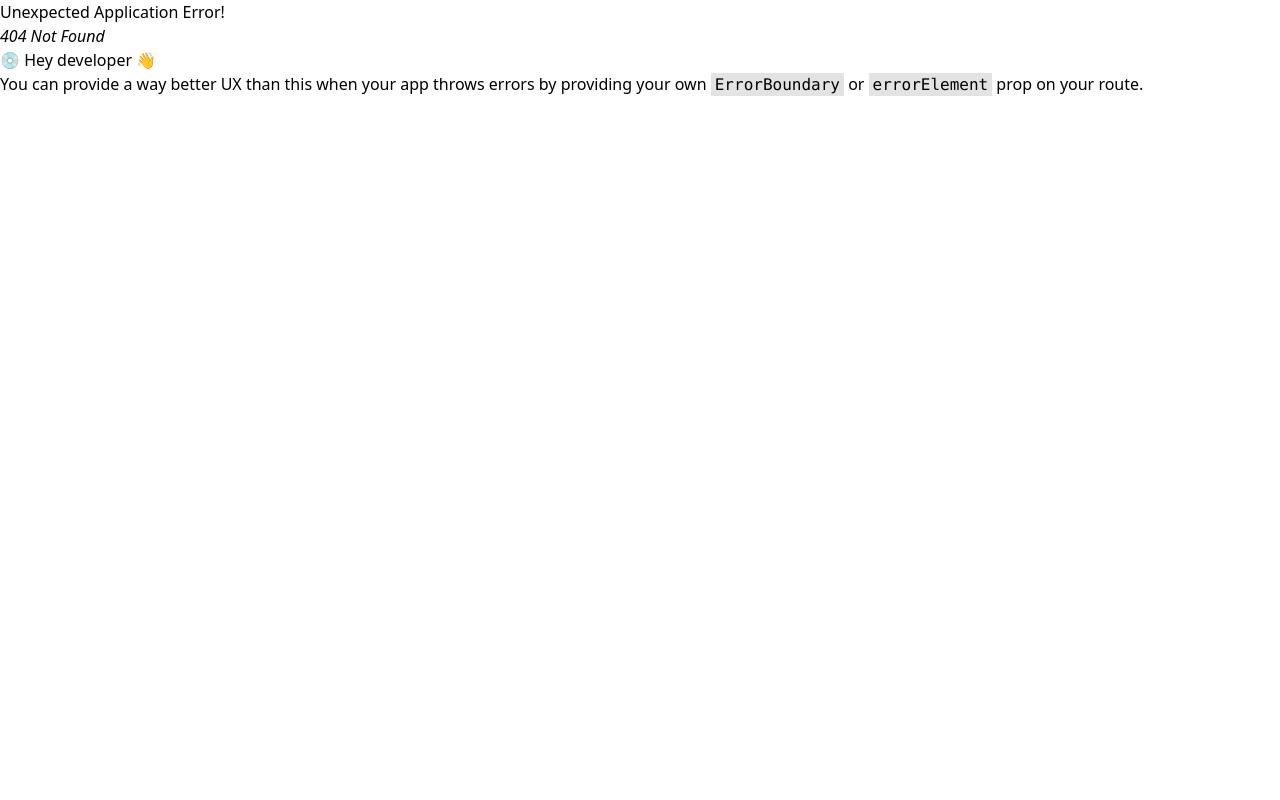
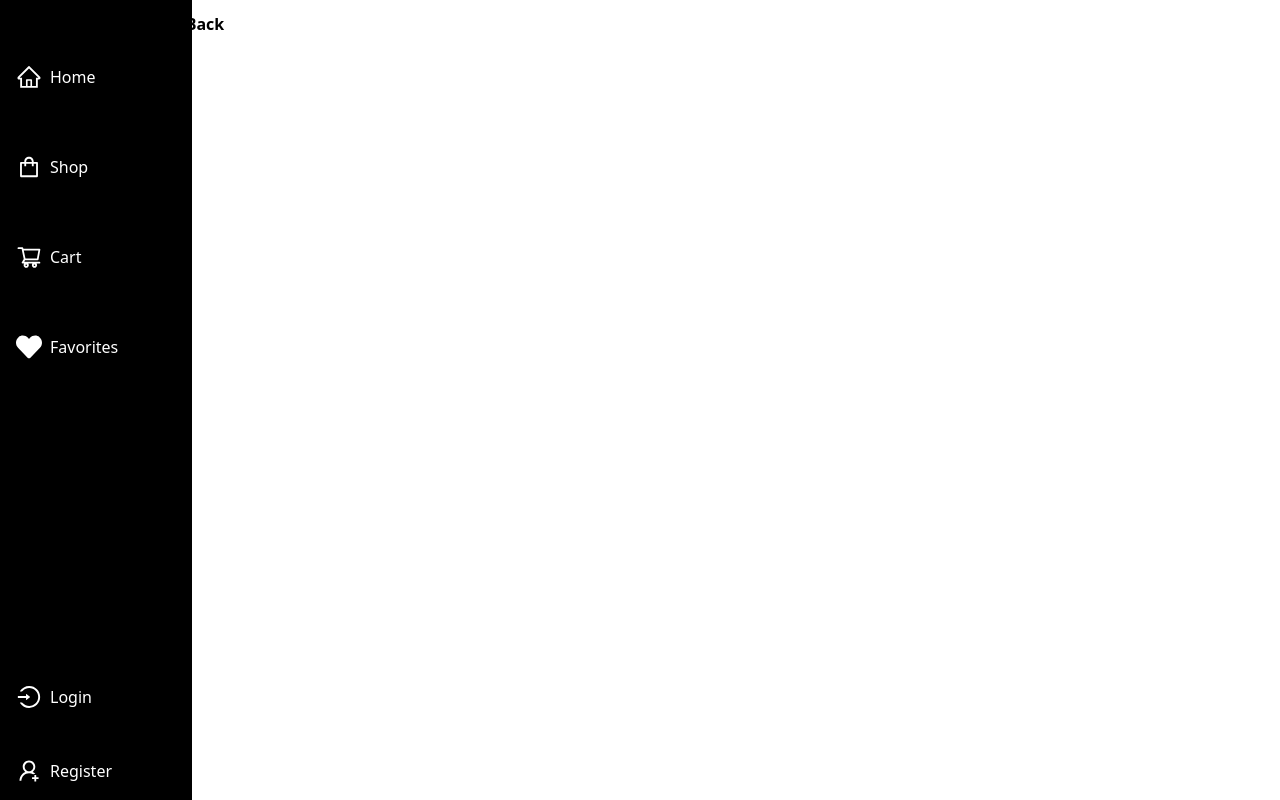
Before and after one commit to Tanzida999/E-Commerce-Websiite, a React (Vite) app in the folder frontend/: page /product/1 in a window 1280 px wide. Before the commit this address had no page. Built offline with nearby package versions, Linux system fonts and the light colour scheme; no server answers.

Commit message:
Back Button added

```diff
--- a/frontend/src/main.jsx
+++ b/frontend/src/main.jsx
@@ -18,6 +18,7 @@ import ProductUpdate from "./pages/Admin/ProductUpdate.jsx";
 import AllProducts from "./pages/Admin/AllProducts.jsx";
 import Home from "./Home.jsx";
 import Favorites from "./pages/Products/Favorites.jsx";
+import ProductDetails from "./pages/Products/ProductDetails.jsx";
 const router = createBrowserRouter(
   createRoutesFromElements(
     <Route path="/" element={<App />}>
@@ -25,6 +26,7 @@ const router = createBrowserRouter(
       <Route path="/register" element={<Register />} />
       <Route path="/" element={<Home />} />
       <Route path="/favorite" element={<Favorites />} />
+      <Route path="/product/:id" element={<ProductDetails />} />
 
       <Route element={<PrivateRoute />}>
         <Route path="/profile" element={<Profile />} />
--- /dev/null
+++ b/frontend/src/pages/Products/ProductDetails.jsx
@@ -0,0 +1,55 @@
+import { useState } from "react";
+import { useParams, Link, useNavigate } from "react-router-dom";
+import { useSelector } from "react-redux";
+import { toast } from "react-toastify";
+import {
+  useGetProductDetailsQuery,
+  useCreateReviewMutation,
+} from "../../redux/api/productApiSlice.js";
+import Loader from "../../components/Loader.jsx";
+import Message from "../../components/Message.jsx";
+import {
+  FaBox,
+  FaClock,
+  FaShoppingCart,
+  FaStar,
+  FaStore,
+} from "react-icons/fa";
+import moment from "moment";
+import HeartIcon from "./HeartIcon";
+
+const ProductDetails = () => {
+  const { id: productID } = useParams();
+  const navigate = useNavigate();
+
+  const [qty, setQty] = useState(1);
+  const [rating, setRating] = useState(0);
+  const [comment, setCOmment] = useState("");
+
+  const {
+    data: product,
+    isLoading,
+    refetch,
+    error,
+  } = useGetProductDetailsQuery(productID);
+
+  const { useInfo } = useSelector((state) => state.auth);
+
+  const [createReview, { isLoading: loadingProductReview }] =
+    useCreateReviewMutation();
+
+  return (
+    <>
+      <div>
+        <Link
+          to="/"
+          className="text-black font-semibold hober:underline ml-[10rem]"
+        >
+          Go Back
+        </Link>
+      </div>
+    </>
+  );
+};
+
+export default ProductDetails;
```
